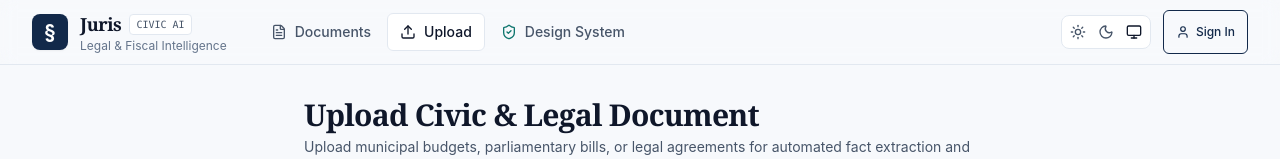
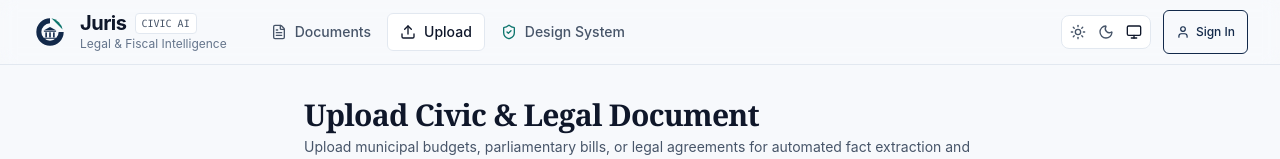
Before and after one commit to geetikavasistha-01/Juris, a React (Vite) app in the folder apps/web/: page /upload in a window 1280 px wide. Shown: the top 159 px of the page. Built offline with nearby package versions, Linux system fonts and the light colour scheme; no server answers; a web font is replaced by a local one.

Commit message:
feat(web): integrate official Juris emblem and wordmark logo assets

```diff
--- a/apps/web/index.html
+++ b/apps/web/index.html
@@ -3,6 +3,7 @@
   <head>
     <meta charset="UTF-8" />
     <meta name="viewport" content="width=device-width, initial-scale=1.0" />
+    <link rel="icon" type="image/svg+xml" href="/favicon.svg" />
     <title>Juris</title>
     <script>
       (function () {
--- a/apps/web/src/components/layout/Navbar.tsx
+++ b/apps/web/src/components/layout/Navbar.tsx
@@ -12,7 +12,7 @@ import {
   LogOut,
   User as UserIcon,
 } from 'lucide-react';
-import { Button } from '../ui/index.js';
+import { Button, JurisLogo } from '../ui/index.js';
 
 export const Navbar: React.FC = () => {
   const { theme, setTheme } = useTheme();
@@ -36,19 +36,19 @@ export const Navbar: React.FC = () => {
         <div className="flex items-center gap-8">
           <Link
             to="/documents"
-            className="flex items-center gap-3 group focus-visible:outline-none focus-visible:ring-2 focus-visible:ring-focus-ring rounded"
+            className="flex items-center gap-3 group focus-visible:outline-none focus-visible:ring-2 focus-visible:ring-focus-ring rounded py-1"
           >
-            <div className="w-9 h-9 rounded-lg bg-brand-navy flex items-center justify-center text-[var(--btn-primary-text)] font-serif font-bold text-xl shadow-sm">
-              §
-            </div>
+            <JurisLogo size={36} iconOnly />
             <div>
               <div className="flex items-center gap-2">
-                <h1 className="font-serif font-semibold text-lg text-text tracking-tight">Juris</h1>
+                <span className="font-serif font-bold text-xl text-text tracking-tight leading-none">
+                  Juris
+                </span>
                 <span className="text-[10px] uppercase font-mono px-1.5 py-0.5 rounded bg-surface-raised border border-border text-text-muted">
                   Civic AI
                 </span>
               </div>
-              <p className="text-xs text-text-subtle hidden sm:block">
+              <p className="text-xs text-text-subtle hidden sm:block mt-0.5">
                 Legal & Fiscal Intelligence
               </p>
             </div>
--- /dev/null
+++ b/apps/web/src/components/ui/JurisLogo.tsx
@@ -0,0 +1,118 @@
+import React from 'react';
+
+interface JurisLogoProps {
+  /** Size in pixels (applies to icon/emblem height or full logo width) */
+  size?: number | string;
+  /** Whether to show only the circular emblem mark */
+  iconOnly?: boolean;
+  /** Additional CSS class names */
+  className?: string;
+  /** Optional variant for specific theme overrides */
+  variant?: 'auto' | 'light' | 'dark';
+}
+
+/**
+ * Juris Brand Logo Component
+ * Renders vector SVG emblem matching the brand identity:
+ * - Circular civic ring with folded document sector in accent teal
+ * - Classical judicial pillars & pediment inside
+ * - High-legibility wordmark "Juris"
+ */
+export const JurisLogo: React.FC<JurisLogoProps> = ({
+  size = 36,
+  iconOnly = false,
+  className = '',
+}) => {
+  return (
+    <div
+      className={`inline-flex items-center gap-2.5 select-none ${className}`}
+      style={{ height: typeof size === 'number' ? `${size}px` : size }}
+    >
+      {/* Emblem SVG */}
+      <svg
+        viewBox="0 0 100 100"
+        fill="none"
+        xmlns="http://www.w3.org/2000/svg"
+        className="h-full w-auto shrink-0 transition-transform duration-200 group-hover:scale-105"
+        style={{ aspectRatio: '1/1' }}
+        aria-hidden="true"
+      >
+        {/* Outer Circular Navy Arc (3/4 Ring) */}
+        <path
+          d="M 50 12
+             A 38 38 0 1 0 88 50
+             L 74 50
+             A 24 24 0 1 1 50 26
+             Z"
+          className="fill-brand-navy dark:fill-brand-navy-hover transition-colors"
+        />
+
+        {/* Top-Right Folded Document Wedge (Teal) */}
+        <path
+          d="M 54 12
+             L 85 43
+             A 38 38 0 0 0 54 12
+             Z"
+          className="fill-accent-teal transition-colors"
+        />
+
+        {/* Inner Classical Judicial Pediment & Pillars */}
+        {/* Pediment Triangle Roof */}
+        <path
+          d="M 32 46 L 50 36 L 68 46 Z"
+          className="fill-brand-navy dark:fill-brand-navy-hover transition-colors"
+        />
+        {/* Entablature Beam under roof */}
+        <rect
+          x="33"
+          y="47"
+          width="34"
+          height="2.5"
+          rx="0.5"
+          className="fill-brand-navy dark:fill-brand-navy-hover transition-colors"
+        />
+        {/* 3 Pillars */}
+        <rect
+          x="37"
+          y="51"
+          width="4.5"
+          height="14"
+          rx="1"
+          className="fill-brand-navy dark:fill-brand-navy-hover transition-colors"
+        />
+        <rect
+          x="47.75"
+          y="51"
+          width="4.5"
+          height="14"
+          rx="1"
+          className="fill-brand-navy dark:fill-brand-navy-hover transition-colors"
+        />
+        <rect
+          x="58.5"
+          y="51"
+          width="4.5"
+          height="14"
+          rx="1"
+          className="fill-brand-navy dark:fill-brand-navy-hover transition-colors"
+        />
+        {/* Base Floor */}
+        <rect
+          x="33"
+          y="66"
+          width="34"
+          height="3"
+          rx="0.75"
+          className="fill-brand-navy dark:fill-brand-navy-hover transition-colors"
+        />
+      </svg>
+
+      {/* Wordmark */}
+      {!iconOnly && (
+        <span className="font-serif font-bold text-2xl tracking-tight text-text leading-none">
+          Juris
+        </span>
+      )}
+    </div>
+  );
+};
--- a/apps/web/src/components/ui/index.ts
+++ b/apps/web/src/components/ui/index.ts
@@ -11,3 +11,4 @@ export * from './Toast.js';
 export * from './Skeleton.js';
 export * from './EmptyState.js';
 export * from './ErrorState.js';
+export * from './JurisLogo.js';
--- a/apps/web/src/pages/AuthPage.tsx
+++ b/apps/web/src/pages/AuthPage.tsx
@@ -1,7 +1,7 @@
 import React, { useState } from 'react';
 import { useNavigate } from 'react-router-dom';
 import { useAuth } from '../lib/auth.js';
-import { Button, Input, Card, Toast } from '../components/ui/index.js';
+import { Button, Input, Card, Toast, JurisLogo } from '../components/ui/index.js';
 import { ShieldCheck, Lock, UserCheck, Loader2 } from 'lucide-react';
 
 export const AuthPage: React.FC = () => {
@@ -49,8 +49,8 @@ export const AuthPage: React.FC = () => {
   return (
     <div className="max-w-md mx-auto space-y-6 pt-6">
       <div className="text-center space-y-2">
-        <div className="w-12 h-12 rounded-xl bg-brand-navy text-[var(--btn-primary-text)] font-serif font-bold text-2xl flex items-center justify-center mx-auto shadow-sm">
-          §
+        <div className="flex justify-center mb-1">
+          <JurisLogo size={56} iconOnly />
         </div>
         <h1 className="font-serif text-2xl font-bold text-text">
           {mode === 'signin' ? 'Sign in to Juris' : 'Create a Juris Account'}
```
Also changed, not shown: apps/web/public/favicon.svg (added), apps/web/public/juris-logo.png (added).
